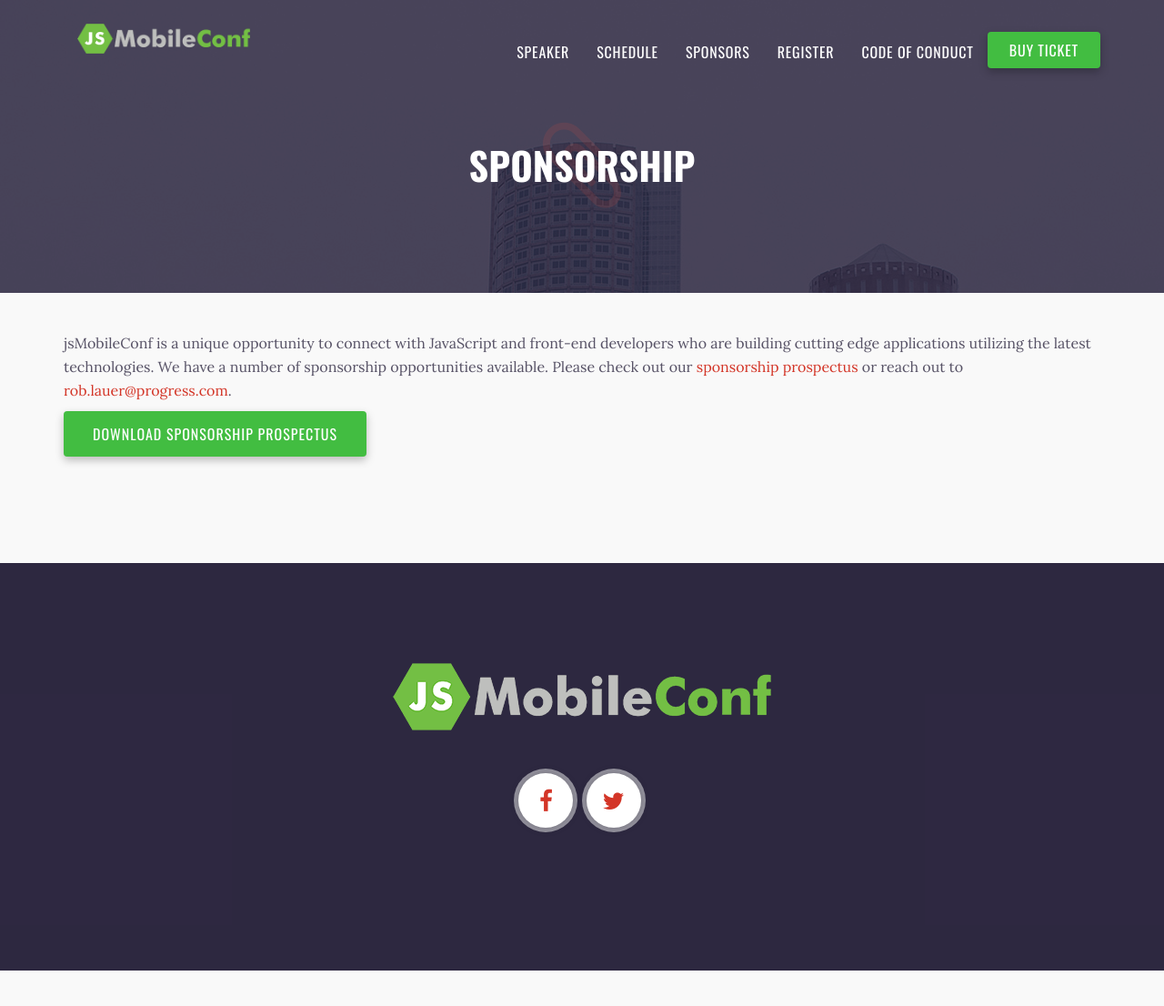
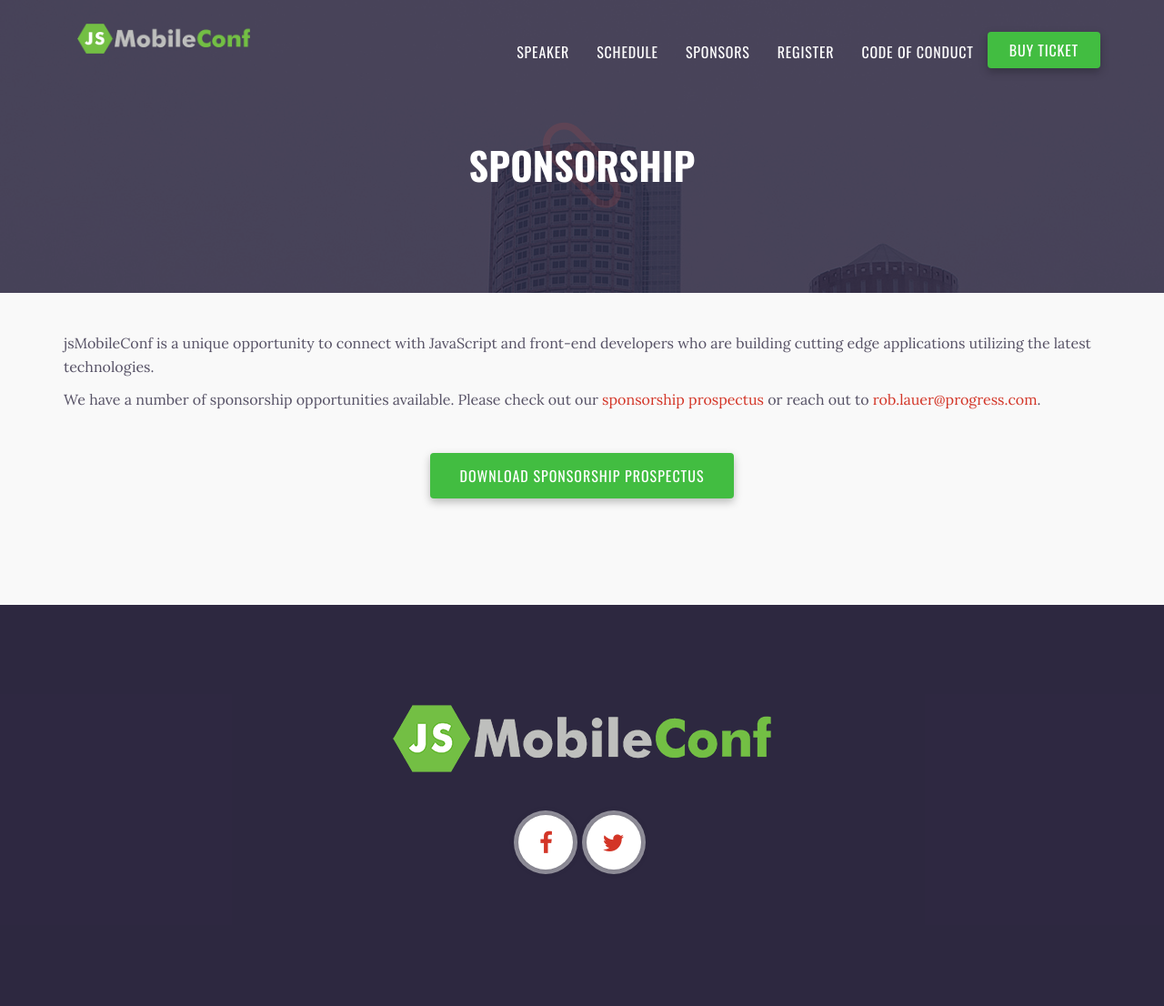
Before and after one commit to remotesynth/jsMobileConf, a Jekyll site: the page built from sponsorship.md, in a window 1280 px wide and 1113 px high. Shown: the top 1106 px of the window at 91% size. Built offline with Jekyll 4.4.1, drawn with Linux system fonts in a browser that asks for light colours.

Commit message:
prettifying

```diff
--- a/sponsorship.md
+++ b/sponsorship.md
@@ -4,8 +4,12 @@ title: Sponsorship
 permalink: /sponsorship/
 ---
 
-jsMobileConf is a unique opportunity to connect with JavaScript and front-end developers who are building cutting edge applications utilizing the latest technologies. We have a number of sponsorship opportunities available. Please check out our [sponsorship prospectus](/assets/pdf/sponsor-packet.pdf) or reach out to [rob.lauer@progress.com](mailto:rob.lauer@progress.com).
+jsMobileConf is a unique opportunity to connect with JavaScript and front-end developers who are building cutting edge applications utilizing the latest technologies.
 
-<div class="sponsors-btn-area">
+We have a number of sponsorship opportunities available. Please check out our [sponsorship prospectus](/assets/pdf/sponsor-packet.pdf) or reach out to [rob.lauer@progress.com](mailto:rob.lauer@progress.com).
+
+<br>
+
+<div class="sponsors-btn-area" style="text-align:center;">
     <a class="lgx-btn lgx-btn-big" href="/assets/pdf/sponsor-packet.pdf"><span>Download Sponsorship Prospectus</span></a>
 </div>
```
